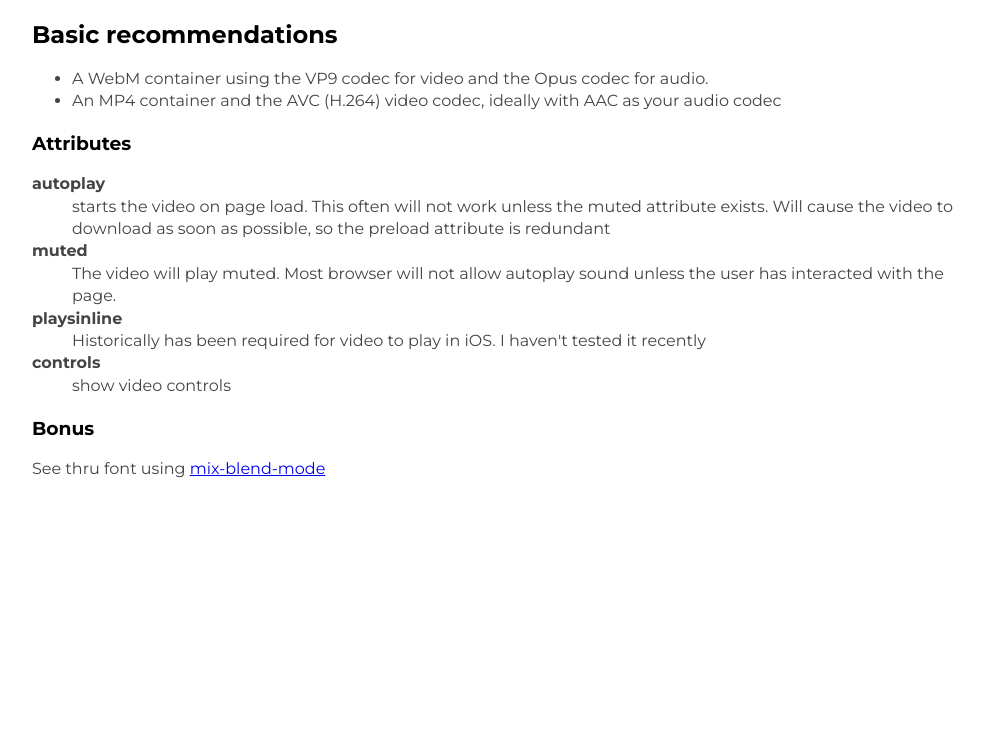
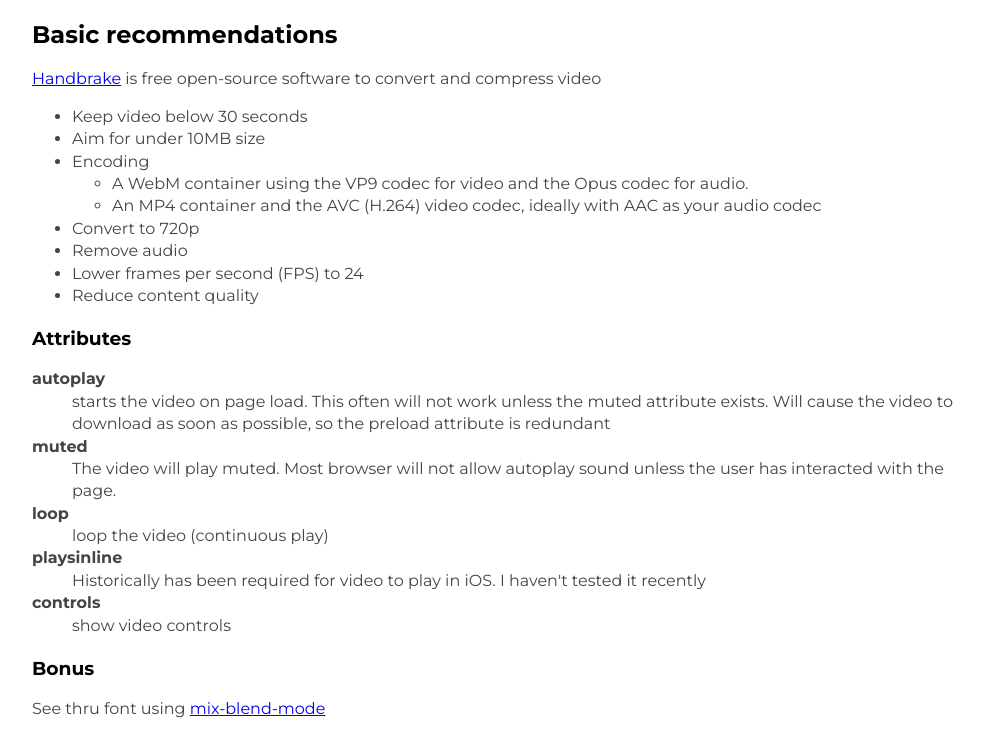
Before and after one commit to lsburtonBYU/video, a plain HTML site: page index.html in a window 1280 px wide. Shown: the part 802-1558 px from the top of the page, without its empty margins (144-1128 px from the left). Before the commit the page ends 1362 px from the top, so only its background shows below. Drawn offline with Linux system fonts and the light colour scheme.

Commit message:
added to text

```diff
--- a/index.html
+++ b/index.html
@@ -28,9 +28,20 @@
   <article>
 
     <h2>Basic recommendations</h2>
+    <p><a href="https://handbrake.fr/">Handbrake</a> is free open-source software to convert and compress video</p>
     <ul>
-      <li>A WebM container using the VP9 codec for video and the Opus codec for audio.</li>
-      <li>An MP4 container and the AVC (H.264) video codec, ideally with AAC as your audio codec</li>
+      <li>Keep video below 30 seconds</li>
+      <li>Aim for under 10MB size</li>
+      <li>Encoding
+        <ul>
+          <li>A WebM container using the VP9 codec for video and the Opus codec for audio.</li>
+          <li>An MP4 container and the AVC (H.264) video codec, ideally with AAC as your audio codec</li>
+        </ul>
+      </li>
+      <li>Convert to 720p</li>
+      <li>Remove audio</li>
+      <li>Lower frames per second (FPS) to 24</li>
+      <li>Reduce content quality</li>
     </ul>
     <h3>Attributes</h3>
     <dl>
@@ -40,7 +51,8 @@
       <dt>muted</dt>
       <dd>The video will play muted. Most browser will not allow autoplay sound unless the user has interacted with the
         page.</dd>
-
+      <dt>loop</dt>
+      <dd>loop the video (continuous play)</dd>
       <dt>playsinline</dt>
       <dd>Historically has been required for video to play in iOS. I haven't tested it recently</dd>
       <dt>controls</dt>
--- a/styles/main.css
+++ b/styles/main.css
@@ -44,6 +44,7 @@ article {
 .hero h1 {
   font-size: clamp(6rem, 0.3704rem + 23.7037vw, 30rem);
   font-weight: 900;
+  letter-spacing: -0.02em;
   line-height: 1;
   padding: 1rem 1rem 2rem;
   margin: 0;
```
